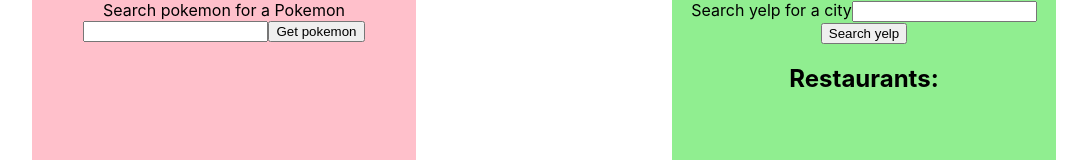
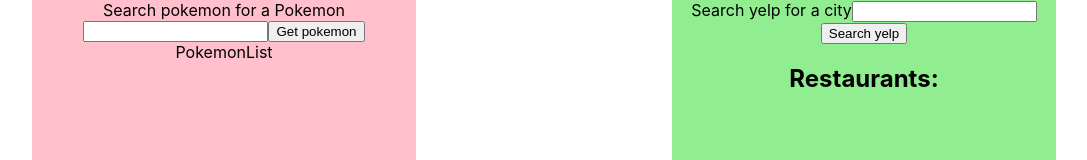
Before and after one commit to Kevin-Roney/react-api-proxyHB, a React (Create React App) app: page / in a window 1280 px wide. Shown: the top 160 px of the page, without its empty margins (96-1183 px from the left). Built offline with nearby package versions, Linux system fonts and the light colour scheme.

Commit message:
created loading spinner ternary for PokemonSearch

```diff
--- a/src/PokemonSearch.js
+++ b/src/PokemonSearch.js
@@ -1,5 +1,7 @@
 import { useState } from 'react';
 import { getPokemonData } from './services/fetch-utils';
+import Spinner from './Spinner';
+import PokemonList from './PokemonList';
 
 export default function PokemonSearch() {
       // you'll need to track your pokemon search results, the loading state, and one form field: name. For this form field, set a real initial values (like 'pikachu') so the form populates with a default value.
@@ -29,7 +31,11 @@
         <button>Get pokemon</button>
       </form>
       {/* Make a PokemonList component to import and use here. Use a ternery to display a loading spinner (make a <Spinner /> component for this) if the data is still loading. */}
-
+      {
+        isLoading
+          ? <Spinner />
+          : <PokemonList {...pokemonData}/>
+      }
     </section>
   );
 
```
